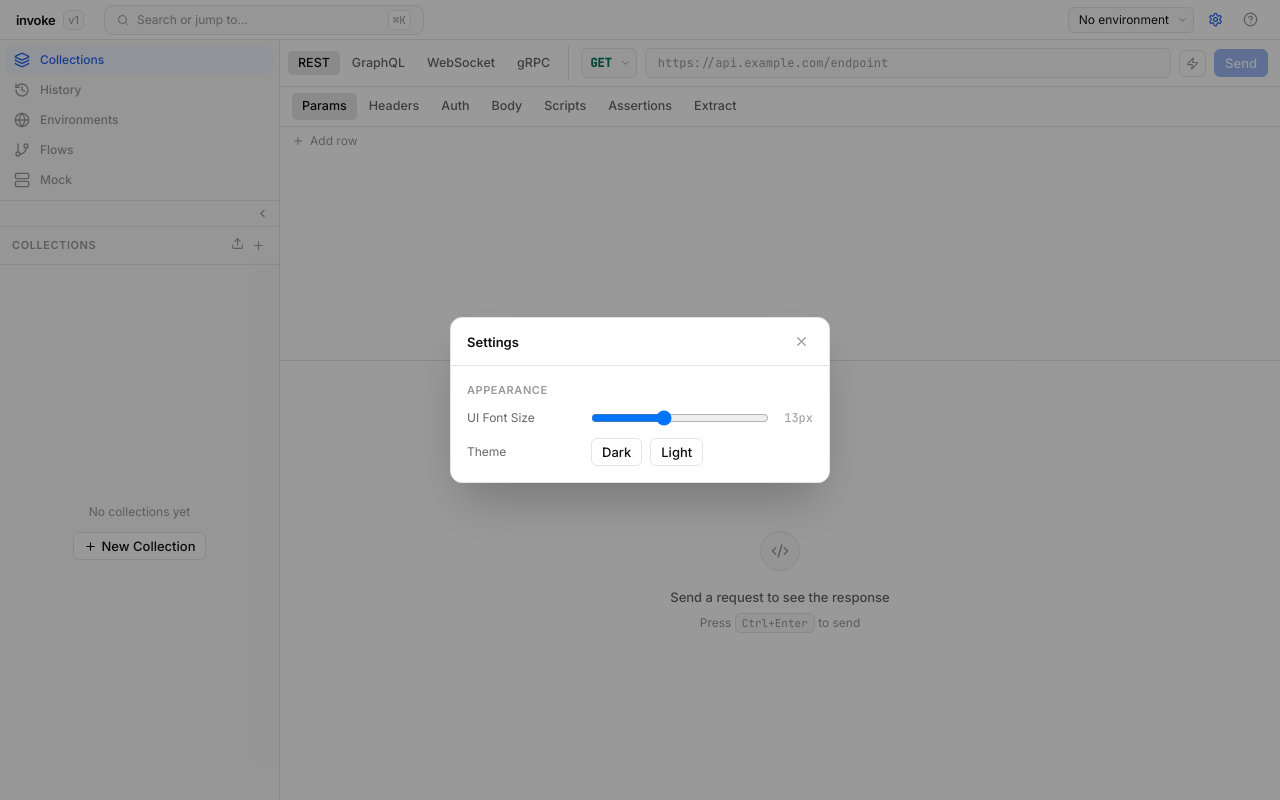
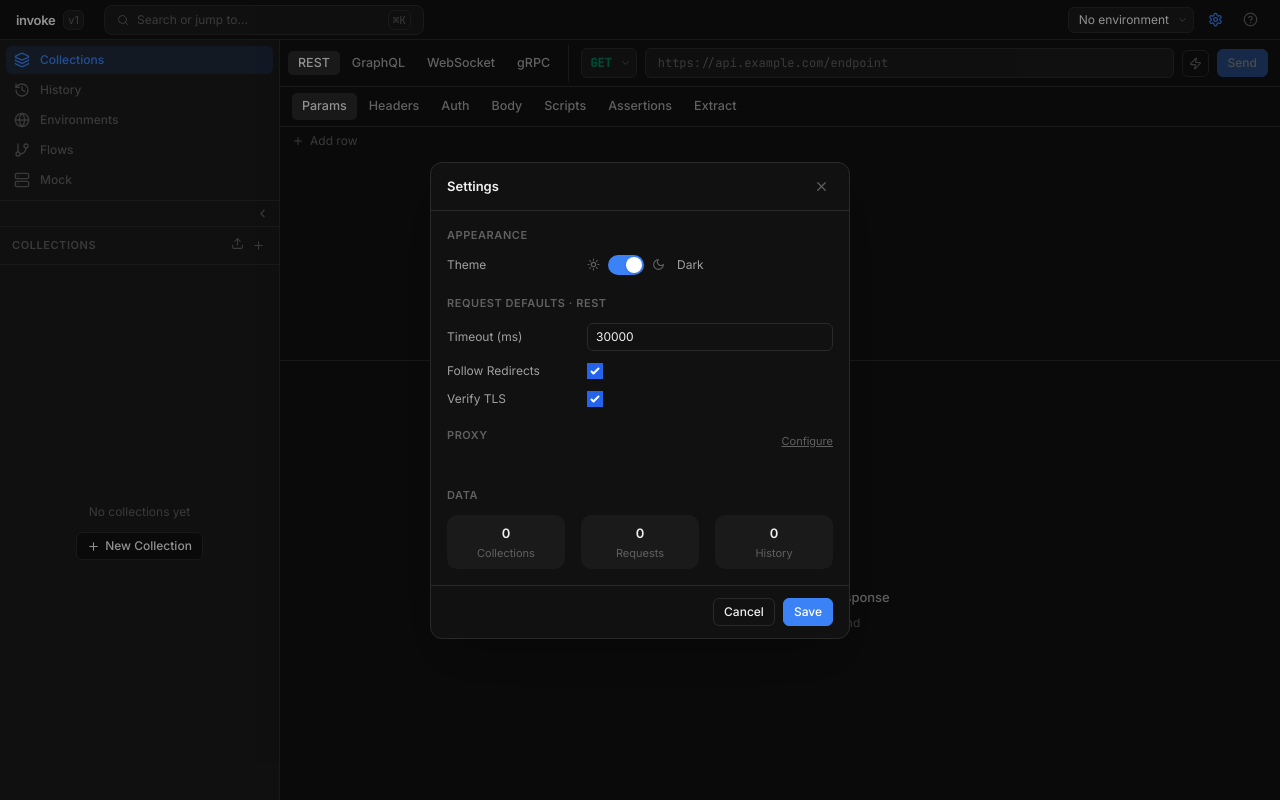
Before and after one commit to brendatamaar/invoke, a React (Vite) app in the folder packages/ui/: page / in a window 1280 px wide. Both pictures are taken after a click on the button 1215 px from the left and 19 px from the top of the page. Built offline with nearby package versions, Linux system fonts and the light colour scheme.

Commit message:
fix setting panel

```diff
--- a/packages/ui/src/components/layout/SettingsPanel.tsx
+++ b/packages/ui/src/components/layout/SettingsPanel.tsx
@@ -1,66 +1,263 @@
-import { X } from "lucide-react";
+import { Moon, Sun, X } from "lucide-react";
+import { useState } from "react";
 import { useStore } from "../../store";
+import type { RequestOptions, RequestProtocol } from "@invoke/core";
+
+interface Draft {
+  theme: string;
+  timeoutMs: number;
+  options: RequestOptions;
+}
+
+function buildDraft(
+  protocol: RequestProtocol,
+  request: { timeoutMs: number; options?: RequestOptions },
+  graphqlRequest: { timeoutMs: number; options?: RequestOptions },
+  websocketRequest: { timeoutMs?: number; options?: RequestOptions },
+  grpcRequest: { timeoutMs: number; options?: RequestOptions },
+): Draft {
+  let timeoutMs: number;
+  let options: RequestOptions;
+  if (protocol === "graphql") { timeoutMs = graphqlRequest.timeoutMs; options = { ...graphqlRequest.options }; }
+  else if (protocol === "websocket") { timeoutMs = websocketRequest.timeoutMs ?? 30000; options = { ...websocketRequest.options }; }
+  else if (protocol === "grpc") { timeoutMs = grpcRequest.timeoutMs; options = { ...grpcRequest.options }; }
+  else { timeoutMs = request.timeoutMs; options = { ...request.options }; }
+
+  return {
+    theme: document.documentElement.getAttribute("data-theme") ?? "dark",
+    timeoutMs,
+    options,
+  };
+}
 
 export function SettingsPanel() {
-  const { showSettings, uiFontSize, set } = useStore();
+  const {
+    showSettings, set,
+    request, setRequest,
+    graphqlRequest, setGraphqlRequest,
+    websocketRequest, setWebsocketRequest,
+    grpcRequest, setGrpcRequest,
+    collections, requests, history,
+  } = useStore();
+
+  const protocol = (request.protocol ?? "rest") as RequestProtocol;
+
+  const [draft, setDraft] = useState<Draft>(() =>
+    buildDraft(protocol, request, graphqlRequest, websocketRequest, grpcRequest)
+  );
+
   if (!showSettings) return null;
 
-  const setFontSize = (size: number) => {
-    localStorage.setItem("uiFontSize", String(size));
-    set({ uiFontSize: size });
-    document.documentElement.style.setProperty("--ui-font-size", `${size}px`);
+  const isDark = draft.theme === "dark";
+
+  const opts = draft.options as {
+    verifySsl?: boolean;
+    followRedirects?: boolean;
+    proxy?: { type: "http" | "socks5"; url: string; username?: string; password?: string };
   };
 
+  function patchOptions(patch: Partial<RequestOptions>) {
+    setDraft((d) => ({ ...d, options: { ...d.options, ...patch } }));
+  }
+
+  function ensureProxy() {
+    if (!opts.proxy) patchOptions({ proxy: { type: "http", url: "" } });
+  }
+
+  function removeProxy() {
+    const { proxy: _, ...rest } = draft.options;
+    setDraft((d) => ({ ...d, options: rest }));
+  }
+
+  function patchProxy(patch: object) {
+    patchOptions({ proxy: { type: opts.proxy?.type ?? "http", url: opts.proxy?.url ?? "", ...opts.proxy, ...patch } });
+  }
+
+  function handleSave() {
+    document.documentElement.setAttribute("data-theme", draft.theme);
+    localStorage.setItem("theme", draft.theme);
+
+    if (protocol === "graphql") setGraphqlRequest({ timeoutMs: draft.timeoutMs, options: draft.options });
+    else if (protocol === "websocket") setWebsocketRequest({ timeoutMs: draft.timeoutMs, options: draft.options });
+    else if (protocol === "grpc") setGrpcRequest({ timeoutMs: draft.timeoutMs, options: draft.options as never });
+    else setRequest({ timeoutMs: draft.timeoutMs, options: draft.options });
+
+    set({ showSettings: false });
+  }
+
+  function handleCancel() {
+    set({ showSettings: false });
+  }
+
+  const Row = ({ label, children }: { label: string; children: React.ReactNode }) => (
+    <div className="flex items-center gap-3">
+      <span className="text-xs text-[var(--text-2)] w-32 shrink-0">{label}</span>
+      <div className="flex-1 flex items-center gap-2">{children}</div>
+    </div>
+  );
+
+  const Section = ({ title }: { title: string }) => (
+    <p className="text-2xs font-semibold text-[var(--text-3)] uppercase tracking-wider mb-3">{title}</p>
+  );
+
   return (
-    <div className="fixed inset-0 z-50 flex items-center justify-center bg-black/40" onClick={() => set({ showSettings: false })}>
     <div
-        className="bg-[var(--surface)] border border-[var(--border)] rounded-xl shadow-2xl flex flex-col"
-        style={{ width: 380 }}
+      className="fixed inset-0 z-50 flex items-center justify-center bg-black/40"
+      onClick={handleCancel}
+    >
+      <div
+        className="bg-[var(--surface)] border border-[var(--border)] rounded-xl shadow-2xl flex flex-col max-h-[85vh]"
+        style={{ width: 420 }}
         onClick={(e) => e.stopPropagation()}
       >
+        {/* Header */}
         <div className="flex items-center gap-2 px-4 py-3 border-b border-[var(--border)]">
           <span className="text-sm font-semibold">Settings</span>
-          <button onClick={() => set({ showSettings: false })} className="ml-auto p-1 rounded hover:bg-[var(--surface-2)] text-[var(--text-3)]">
+          <button
+            onClick={handleCancel}
+            className="ml-auto p-1 rounded hover:bg-[var(--surface-2)] text-[var(--text-3)]"
+          >
             <X size={15} />
           </button>
         </div>
 
-        <div className="p-4 flex flex-col gap-4">
+        {/* Body */}
+        <div className="p-4 flex flex-col gap-5 overflow-y-auto flex-1">
+          {/* Appearance */}
           <div>
-            <p className="text-2xs font-semibold text-[var(--text-3)] uppercase tracking-wider mb-3">Appearance</p>
-
-            <div className="flex items-center gap-3 mb-3">
-              <span className="text-xs text-[var(--text-2)] w-28 shrink-0">UI Font Size</span>
-              <input
-                type="range"
-                min={11}
-                max={16}
-                step={1}
-                value={uiFontSize}
-                onChange={(e) => setFontSize(Number(e.target.value))}
-                className="flex-1"
+            <Section title="Appearance" />
+            <Row label="Theme">
+              <div className="flex items-center gap-2">
+                <Sun size={13} className="text-[var(--text-3)]" />
+                <button
+                  role="switch"
+                  aria-checked={isDark}
+                  onClick={() => setDraft((d) => ({ ...d, theme: isDark ? "light" : "dark" }))}
+                  className={`relative w-9 h-5 rounded-full transition-colors duration-200 focus:outline-none ${
+                    isDark ? "bg-[var(--accent)]" : "bg-[var(--border-strong)]"
+                  }`}
+                >
+                  <span
+                    className={`absolute top-0.5 left-0.5 w-4 h-4 rounded-full bg-white shadow transition-transform duration-200 ${
+                      isDark ? "translate-x-4" : "translate-x-0"
+                    }`}
                   />
-              <span className="text-xs font-mono text-[var(--text-3)] w-8 text-right">{uiFontSize}px</span>
+                </button>
+                <Moon size={13} className="text-[var(--text-3)]" />
+                <span className="text-xs text-[var(--text-2)] ml-1 capitalize">{draft.theme}</span>
+              </div>
+            </Row>
           </div>
 
-            <div className="flex items-center gap-3">
-              <span className="text-xs text-[var(--text-2)] w-28 shrink-0">Theme</span>
-              <div className="flex gap-2">
-                {["dark", "light"].map((t) => (
+          {/* Request Defaults */}
+          <div>
+            <Section title={`Request Defaults · ${protocol}`} />
+            <div className="flex flex-col gap-3">
+              <Row label="Timeout (ms)">
+                <input
+                  type="number"
+                  min={100}
+                  step={500}
+                  value={draft.timeoutMs}
+                  onChange={(e) => setDraft((d) => ({ ...d, timeoutMs: Number(e.target.value) }))}
+                  className="input text-xs w-28"
+                />
+              </Row>
+              {(protocol === "rest" || protocol === "graphql") && (
+                <Row label="Follow Redirects">
+                  <input
+                    type="checkbox"
+                    checked={opts.followRedirects ?? true}
+                    onChange={(e) => patchOptions({ followRedirects: e.target.checked })}
+                    className="w-4 h-4"
+                  />
+                </Row>
+              )}
+              <Row label="Verify TLS">
+                <input
+                  type="checkbox"
+                  checked={opts.verifySsl ?? true}
+                  onChange={(e) => patchOptions({ verifySsl: e.target.checked })}
+                  className="w-4 h-4"
+                />
+              </Row>
+            </div>
+          </div>
+
+          {/* Proxy */}
+          <div>
+            <div className="flex items-center mb-3">
+              <Section title="Proxy" />
               <button
-                    key={t}
-                    onClick={() => {
-                      document.documentElement.setAttribute("data-theme", t);
-                      localStorage.setItem("theme", t);
-                    }}
-                    className="btn text-xs capitalize py-0.5 px-3"
+                onClick={opts.proxy ? removeProxy : ensureProxy}
+                className="ml-auto text-2xs text-[var(--text-3)] hover:text-[var(--text)] underline"
               >
-                    {t}
+                {opts.proxy ? "Remove" : "Configure"}
               </button>
+            </div>
+            {opts.proxy && (
+              <div className="flex flex-col gap-3">
+                <Row label="Type">
+                  <select
+                    value={opts.proxy.type}
+                    onChange={(e) => patchProxy({ type: e.target.value })}
+                    className="input text-xs"
+                  >
+                    <option value="http">HTTP</option>
+                    <option value="socks5">SOCKS5</option>
+                  </select>
+                </Row>
+                <Row label="URL">
+                  <input
+                    type="text"
+                    value={opts.proxy.url}
+                    onChange={(e) => patchProxy({ url: e.target.value })}
+                    placeholder="http://127.0.0.1:8080"
+                    className="input text-xs flex-1"
+                  />
+                </Row>
+                <Row label="Username">
+                  <input
+                    type="text"
+                    value={opts.proxy.username ?? ""}
+                    onChange={(e) => patchProxy({ username: e.target.value })}
+                    className="input text-xs flex-1"
+                  />
+                </Row>
+                <Row label="Password">
+                  <input
+                    type="password"
+                    value={opts.proxy.password ?? ""}
+                    onChange={(e) => patchProxy({ password: e.target.value })}
+                    className="input text-xs flex-1"
+                  />
+                </Row>
+              </div>
+            )}
+          </div>
+
+          {/* Stats */}
+          <div>
+            <Section title="Data" />
+            <div className="flex gap-4">
+              {[
+                { label: "Collections", value: collections.length },
+                { label: "Requests", value: requests.length },
+                { label: "History", value: history.length },
+              ].map(({ label, value }) => (
+                <div key={label} className="flex-1 bg-[var(--surface-2)] rounded-lg px-3 py-2 text-center">
+                  <div className="text-sm font-semibold">{value}</div>
+                  <div className="text-2xs text-[var(--text-3)] mt-0.5">{label}</div>
+                </div>
               ))}
             </div>
           </div>
         </div>
+
+        {/* Footer */}
+        <div className="flex items-center justify-end gap-2 px-4 py-3 border-t border-[var(--border)]">
+          <button onClick={handleCancel} className="btn text-xs px-4 py-1.5">Cancel</button>
+          <button onClick={handleSave} className="btn btn-primary text-xs px-4 py-1.5">Save</button>
         </div>
       </div>
     </div>
--- a/packages/ui/src/components/layout/TopBar.tsx
+++ b/packages/ui/src/components/layout/TopBar.tsx
@@ -21,7 +21,7 @@
       >
         <Search size={12} />
         <span>Search or jump to…</span>
-        <kbd className="ml-auto font-mono text-2xs px-1 py-px bg-white border border-[var(--border)] rounded">⌘K</kbd>
+        <kbd className="ml-auto font-mono text-2xs px-1 py-px bg-[var(--surface-2)] border border-[var(--border)] rounded">⌘K</kbd>
       </button>
 
       <div className="ml-auto flex items-center gap-2">
--- a/packages/ui/src/components/palette/CommandPalette.tsx
+++ b/packages/ui/src/components/palette/CommandPalette.tsx
@@ -73,7 +73,7 @@
 
   return (
     <div className="fixed inset-0 z-50 flex items-start justify-center pt-[15vh] bg-black/20 backdrop-blur-[1px]" onMouseDown={(e) => { if (e.target === e.currentTarget) set({ commandPaletteOpen: false }); }}>
-      <div className="w-full max-w-lg bg-white border border-[var(--border)] rounded-xl shadow-2xl overflow-hidden">
+      <div className="w-full max-w-lg bg-[var(--surface)] border border-[var(--border)] rounded-xl shadow-2xl overflow-hidden">
         {/* Search input */}
         <div className="flex items-center gap-2 px-4 py-3 border-b border-[var(--border)]">
           <Search size={15} className="text-[var(--text-3)] shrink-0" />
@@ -113,7 +113,7 @@
         <div className="flex items-center gap-3 px-4 py-2 border-t border-[var(--border)] bg-[var(--surface-2)]">
           {[["↑↓", "Navigate"], ["↵", "Select"], ["esc", "Close"]].map(([key, label]) => (
             <span key={key} className="flex items-center gap-1.5 text-2xs text-[var(--text-3)]">
-              <kbd className="px-1 py-0.5 rounded bg-white border border-[var(--border)] font-mono">{key}</kbd> {label}
+              <kbd className="px-1 py-0.5 rounded bg-[var(--surface)] border border-[var(--border)] font-mono">{key}</kbd> {label}
             </span>
           ))}
         </div>
--- a/packages/ui/src/components/request/URLBar.tsx
+++ b/packages/ui/src/components/request/URLBar.tsx
@@ -57,7 +57,7 @@
         }}
         onKeyDown={(e) => { if (e.key === "Enter" && (e.ctrlKey || e.metaKey)) onSend(); }}
         placeholder="https://api.example.com/endpoint"
-        className="flex-1 bg-[var(--surface-2)] border border-[var(--border)] rounded px-3 py-1.5 text-xs font-mono text-[var(--text-1)] placeholder-[var(--text-3)] outline-none focus:border-[var(--accent)] focus:bg-white transition-colors"
+        className="flex-1 bg-[var(--surface-2)] border border-[var(--border)] rounded px-3 py-1.5 text-xs font-mono text-[var(--text-1)] placeholder-[var(--text-3)] outline-none focus:border-[var(--accent)] focus:bg-[var(--surface)] transition-colors"
         spellCheck={false}
       />
 
--- a/packages/ui/src/components/shared/Dialog.tsx
+++ b/packages/ui/src/components/shared/Dialog.tsx
@@ -26,7 +26,7 @@
       onMouseDown={(e) => { if (e.target === e.currentTarget) onClose(); }}
     >
       <div
-        className="bg-white border border-[var(--border)] rounded-xl shadow-2xl flex flex-col max-h-[80vh] overflow-hidden"
+        className="bg-[var(--surface)] border border-[var(--border)] rounded-xl shadow-2xl flex flex-col max-h-[80vh] overflow-hidden"
         style={{ width }}
       >
         {/* header */}
--- a/packages/ui/src/components/shared/Toast.tsx
+++ b/packages/ui/src/components/shared/Toast.tsx
@@ -16,7 +16,7 @@
       {toasts.map((t) => (
         <div
           key={t.id}
-          className="pointer-events-auto flex items-center gap-2.5 bg-white border border-[var(--border)] rounded-lg shadow-lg px-3.5 py-2.5 text-sm max-w-sm animate-in fade-in slide-in-from-bottom-2"
+          className="pointer-events-auto flex items-center gap-2.5 bg-[var(--surface)] border border-[var(--border)] rounded-lg shadow-lg px-3.5 py-2.5 text-sm max-w-sm animate-in fade-in slide-in-from-bottom-2"
         >
           {ICONS[t.kind]}
           <span className="text-[var(--text-1)] flex-1">{t.message}</span>
--- a/packages/ui/src/components/sidebar/CollectionTree.tsx
+++ b/packages/ui/src/components/sidebar/CollectionTree.tsx
@@ -54,7 +54,7 @@
             <MoreHorizontal size={13} />
           </button>
           {menuOpen && (
-            <div className="absolute right-0 top-full mt-1 z-20 bg-white border border-[var(--border)] rounded-lg shadow-lg py-1 min-w-[140px]" onClick={(e) => e.stopPropagation()}>
+            <div className="absolute right-0 top-full mt-1 z-20 bg-[var(--surface)] border border-[var(--border)] rounded-lg shadow-lg py-1 min-w-[140px]" onClick={(e) => e.stopPropagation()}>
               <MenuItem icon={<Copy size={12} />} label="Duplicate" onClick={() => setMenuOpen(false)} />
               <MenuItem icon={<Trash2 size={12} />} label="Delete" onClick={() => { setMenuOpen(false); setConfirmDelete(true); }} danger />
             </div>
--- a/packages/ui/src/main.tsx
+++ b/packages/ui/src/main.tsx
@@ -2,6 +2,9 @@
 import { createRoot } from "react-dom/client";
 import "./styles.css";
 import App from "./App";
+
+const theme = localStorage.getItem("theme") ?? "dark";
+document.documentElement.setAttribute("data-theme", theme);
 
 createRoot(document.getElementById("root")!).render(
   <StrictMode>
--- a/packages/ui/src/styles.css
+++ b/packages/ui/src/styles.css
@@ -22,6 +22,27 @@
   --success-subtle: #f0fdf4;
   --warn:           #d97706;
   --warn-subtle:    #fffbeb;
+}
+
+/* Dark theme */
+[data-theme="dark"] {
+  color-scheme: dark;
+  --surface:        #111111;
+  --surface-2:      #1a1a1a;
+  --border:         #2a2a2a;
+  --border-strong:  #3a3a3a;
+  --text-1:         #f0f0f0;
+  --text-2:         #a0a0a0;
+  --text-3:         #606060;
+  --accent:         #3b82f6;
+  --accent-subtle:  rgba(59,130,246,0.15);
+  --accent-fg:      #ffffff;
+  --danger:         #ef4444;
+  --danger-subtle:  rgba(239,68,68,0.12);
+  --success:        #22c55e;
+  --success-subtle: rgba(34,197,94,0.12);
+  --warn:           #f59e0b;
+  --warn-subtle:    rgba(245,158,11,0.12);
 }
 
 /* Base */
@@ -74,7 +95,6 @@
   border: 1px solid var(--border);
   border-radius: 6px;
   padding: 5px 8px;
-  font-size: 13px;
   color: var(--text-1);
   outline: none;
   transition: border-color 0.1s;
@@ -87,7 +107,6 @@
   align-items: center;
   gap: 5px;
   padding: 5px 10px;
-  font-size: 13px;
   font-weight: 500;
   border-radius: 6px;
   border: 1px solid var(--border);
```
Also changed, not shown: packages/ui/src/App.tsx (+1 -6 lines). Lines whose indentation alone changed are shown as unchanged.
